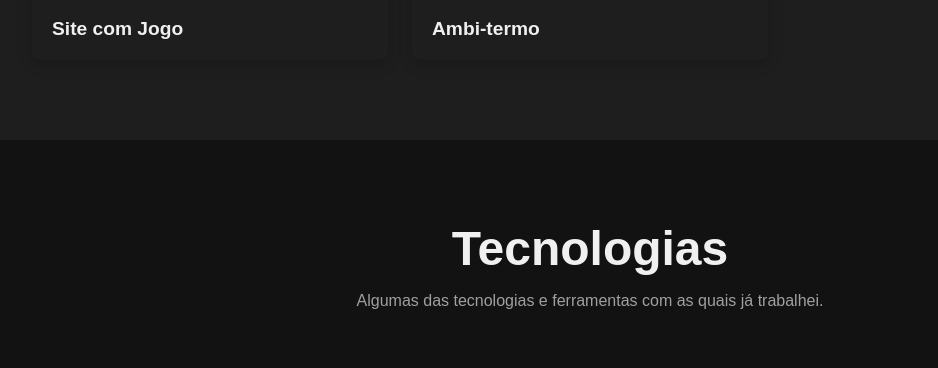
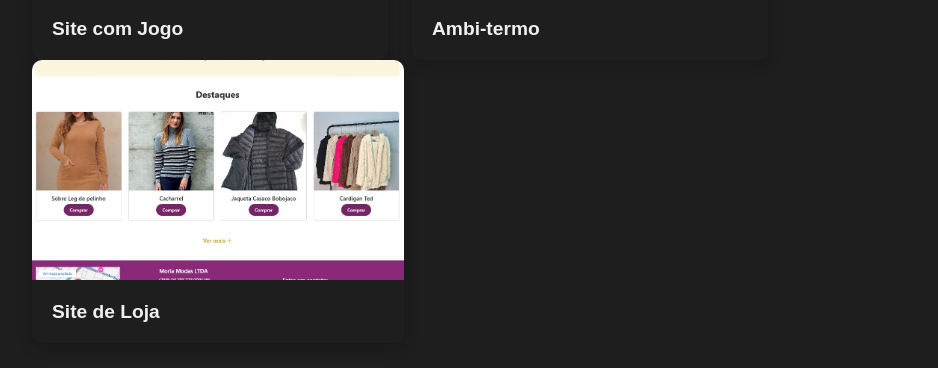
Before and after one commit to JLessio/Meu-portifolio, a plain HTML site: page index.html in a window 1280 px wide. Shown: the part 2155-2523 px from the top of the page, without its empty margins (50-988 px from the left). Drawn offline with nearby package versions, Linux system fonts and the light colour scheme.

Commit message:
atualizacao de projetos

```diff
--- a/index.html
+++ b/index.html
@@ -11,11 +11,9 @@
     <link rel="stylesheet" href="https://cdnjs.cloudflare.com/ajax/libs/font-awesome/6.5.1/css/all.min.css">
 
     <style>
-        /*--------------------------------------------------------------
-        # Configurações Gerais e Tema
-        --------------------------------------------------------------*/
+        /* Configurações Gerais e Tema */
         :root {
-            --primary-color: #00aaff; /* Um azul vibrante como cor de destaque */
+            --primary-color: #00aaff;
             --background-dark: #121212;
             --surface-dark: #1e1e1e;
             --text-light: #f0f0f0;
@@ -25,7 +23,7 @@
         body {
             background-color: var(--background-dark);
             color: var(--text-light);
-            font-family: 'Poppins', sans-serif; /* Uma fonte mais moderna, pode ser trocada */
+            font-family: 'Poppins', sans-serif;
         }
 
         h1, h2, h3, h4, h5, h6 {
@@ -67,9 +65,7 @@
             margin-bottom: 10px;
         }
 
-        /*--------------------------------------------------------------
-        # Header / Navbar
-        --------------------------------------------------------------*/
+        /* Header / Navbar */
         .navbar {
             background-color: rgba(30, 30, 30, 0.9);
             backdrop-filter: blur(10px);
@@ -90,9 +86,7 @@
             color: var(--text-light);
         }
 
-        /*--------------------------------------------------------------
-        # Seção Home
-        --------------------------------------------------------------*/
+        /* Seção Home */
         #home {
             min-height: 90vh;
             display: flex;
@@ -124,9 +118,7 @@
             border-radius: 15px;
         }
 
-        /*--------------------------------------------------------------
-        # Seção Sobre e Habilidades
-        --------------------------------------------------------------*/
+        /* Seção Sobre e Habilidades */
         #sobre img {
             max-width: 100%;
             border-radius: 50%;
@@ -157,9 +149,7 @@
             color: var(--text-secondary);
         }
 
-        /*--------------------------------------------------------------
-        # Seção Projetos
-        --------------------------------------------------------------*/
+        /* Seção Projetos */
         .filter-buttons {
             text-align: center;
             margin-bottom: 40px;
@@ -218,9 +208,7 @@
             background-color: var(--surface-dark);
         }
 
-        /*--------------------------------------------------------------
-        # Seção Tecnologias
-        --------------------------------------------------------------*/
+        /* Seção Tecnologias */
         .tech-icon {
             text-align: center;
             padding: 20px;
@@ -240,9 +228,7 @@
             transform: scale(1.1);
         }
 
-        /*--------------------------------------------------------------
-        # Seção Contato & Footer
-        --------------------------------------------------------------*/
+        /* Seção Contato & Footer */
         #contato .contact-info i {
             font-size: 2rem;
             color: var(--primary-color);
@@ -376,15 +362,15 @@
                         </div>
                     </div>
                     </div>
-                    <!-- <div class="col-lg-4 col-md-6 mix real">
+                    <div class="col-lg-4 col-md-6 mix real">
                         <div class="project-item">
-                            <a href="images/Banner - SPEFA 2022.pdf" target="_blank">
-                                <img src="images/logo.ambi-termo.jpg" alt="Projeto Ambi-termo">
-                                <h3>Ambi-termo</h3>
+                            <a href="moriamodas.wuaze.com" target="_blank">
+                                <img src="images/site da loja.jpg" alt="Projeto Ambi-termo">
+                                <h3>Site de Loja</h3>
                             </a>
                         </div>
                     </div>
-                    </div> -->
+                    </div>
             </div>
         </section>
 
```
Also changed, not shown: images/site da loja.jpg (added).
